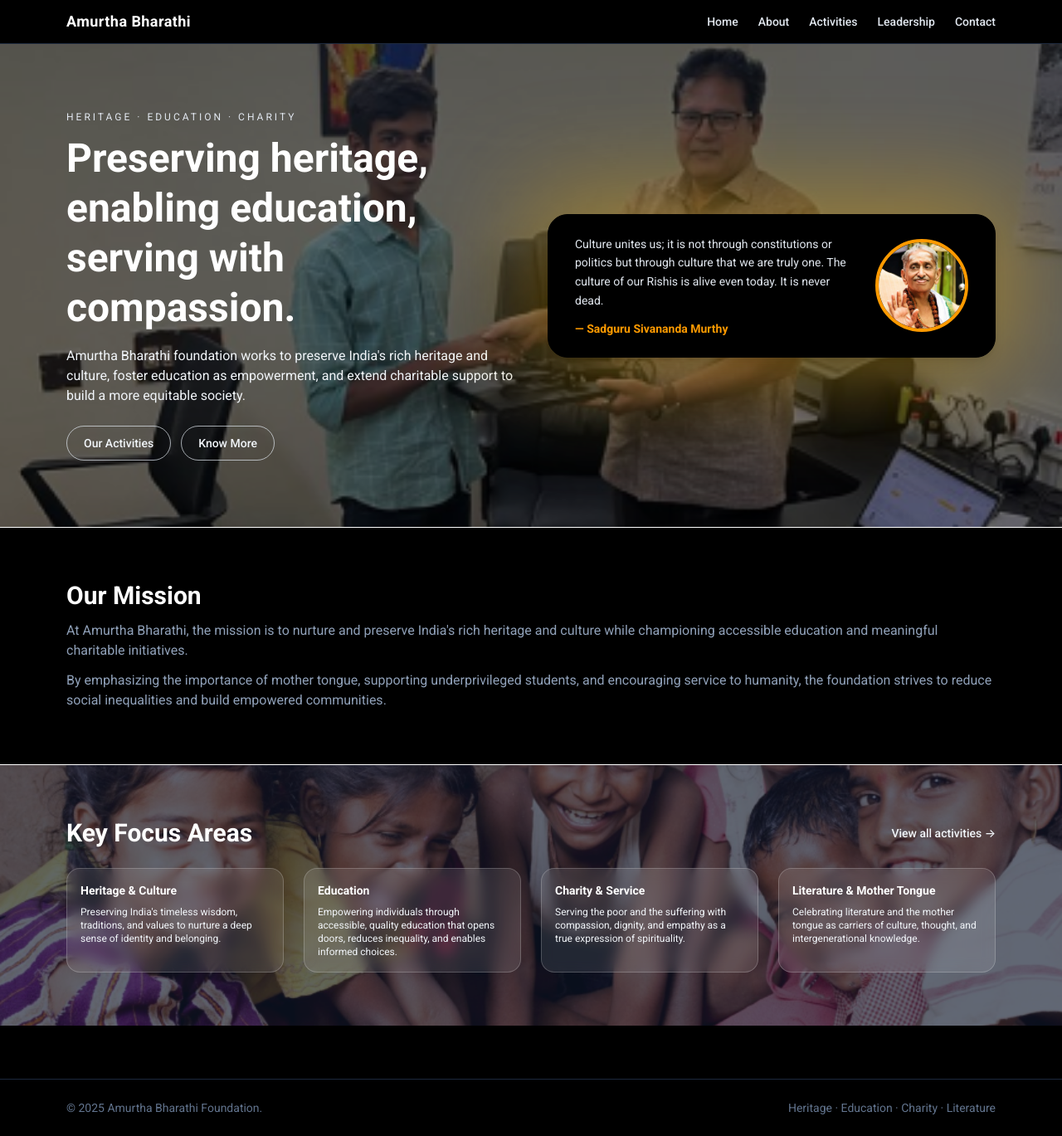
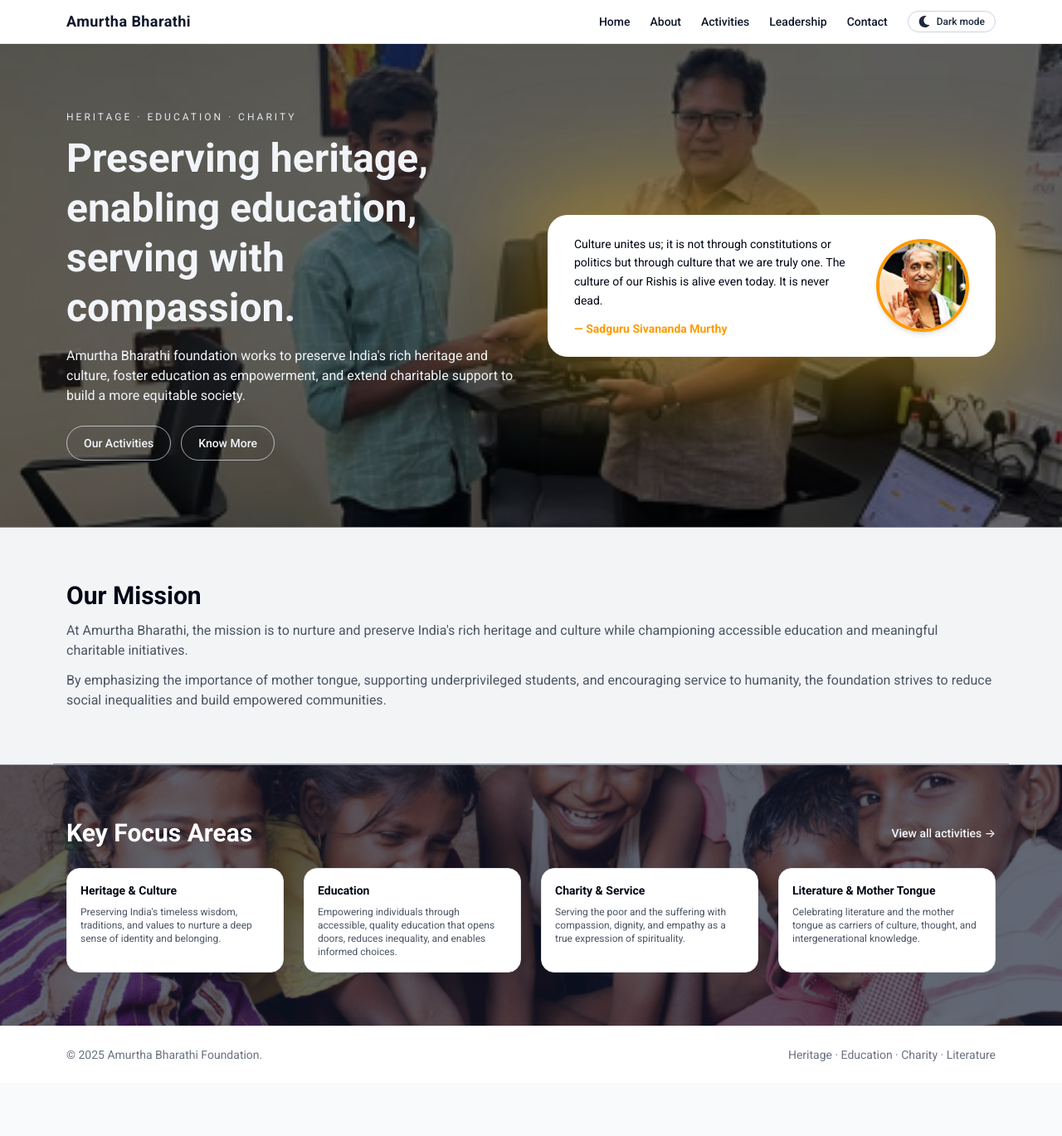
Before and after one commit to E7VN/amurtha-bharathi, a Next.js app in the folder frontend/: page / in a window 1280 px wide. Shown: the whole page at 83% size. After the commit the page ends 1305 px from the top, so only its background shows below. Built offline with nearby package versions, Linux system fonts and the light colour scheme.

Commit message:
Dark Mode Toggle

```diff
--- a/frontend/app/globals.css
+++ b/frontend/app/globals.css
@@ -1,10 +1,8 @@
 @import "tailwindcss";
 
-@theme {
-  /* optional custom theme tokens can go here later */
-}
+@theme {}
 
-/* plain CSS only below, no Tailwind utilities */
+/* base font + scroll (already there) */
 body {
   font-family: "Roboto", system-ui, -apple-system, BlinkMacSystemFont,
     "Segoe UI", sans-serif;
@@ -13,3 +11,79 @@ body {
 html {
   overflow-y: scroll;
 }
+
+/* theme-aware helpers */
+html[data-theme="light"] .surface {
+  background-color: #ffffff;
+  color: #020617;
+}
+
+html[data-theme="dark"] .surface {
+  background-color: #020617;
+  color: #e5e7eb;
+}
+
+html[data-theme="light"] .section-muted {
+  background-color: #f3f4f6;
+  color: #020617;
+}
+
+html[data-theme="dark"] .section-muted {
+  background-color: #020617;
+  color: #e5e7eb;
+}
+
+html[data-theme="light"] .card {
+  background-color: #ffffff;
+  border-color: #e5e7eb;
+  color: #020617;
+}
+
+html[data-theme="dark"] .card {
+  background-color: #020617;
+  border-color: #4b5563;
+  color: #e5e7eb;
+}
+
+html[data-theme="light"] .text-muted-foreground {
+  color: #4b5563; /* slate-600 */
+}
+
+html[data-theme="dark"] .text-muted-foreground {
+  color: #9ca3af; /* slate-400 */
+}
+
+/* Header + footer surfaces */
+html[data-theme="light"] .site-header {
+  background-color: #ffffff;
+  border-bottom: 1px solid #e5e7eb; /* slate-200 */
+  color: #0f172a; /* slate-900 */
+}
+
+html[data-theme="dark"] .site-header {
+  background-color: #020617; /* near black */
+  border-bottom: 1px solid #1f2937; /* slate-800 */
+  color: #e5e7eb;
+}
+
+html[data-theme="light"] .site-footer {
+  background-color: #ffffff;
+  border-top: 1px solid #e5e7eb;
+  color: #6b7280; /* slate-500 */
+}
+
+html[data-theme="dark"] .site-footer {
+  background-color: #020617;
+  border-top: 1px solid #1f2937;
+  color: #9ca3af; /* slate-400 */
+}
+
+html[data-theme="light"] body {
+  background-color: #f8fafc;
+  color: #020617;
+}
+
+html[data-theme="dark"] body {
+  background-color: #020617;
+  color: #e5e7eb;
+}
--- a/frontend/app/layout.tsx
+++ b/frontend/app/layout.tsx
@@ -1,6 +1,8 @@
 // app/layout.tsx
 import "./globals.css";
 import Link from "next/link";
+import { ThemeProvider } from "@/components/ThemeProvider"; // new file you create
+import { ThemeToggle } from "@/components/ThemeToggle";
 
 export const metadata = {
   title: "Amurtha Bharathi Foundation",
@@ -22,12 +24,9 @@ export default function RootLayout({
   children: React.ReactNode;
 }) {
   return (
-    <html lang="en">
+    <html lang="en" suppressHydrationWarning>
       <head>
-        <link
-          rel="preconnect"
-          href="https://fonts.googleapis.com"
-        />
+        <link rel="preconnect" href="https://fonts.googleapis.com" />
         <link
           rel="preconnect"
           href="https://fonts.gstatic.com"
@@ -38,8 +37,9 @@ export default function RootLayout({
           rel="stylesheet"
         />
       </head>
-      <body className="min-h-screen flex flex-col bg-black text-white">
-        <header className="border-b border-slate-800 bg-black/90 backdrop-blur">
+      <body className="min-h-screen flex flex-col">
+        <ThemeProvider>
+          <header className="site-header backdrop-blur">
             <div className="max-w-6xl mx-auto px-4 py-3 flex items-center justify-between">
               <Link
                 href="/"
@@ -48,7 +48,8 @@ export default function RootLayout({
                 Amurtha Bharathi
               </Link>
 
-            <nav className="flex items-center gap-6 text-sm font-medium text-slate-200">
+              <div className="flex items-center gap-6">
+                <nav className="flex items-center gap-6 text-sm font-medium">
                   {navLinks.map((link) => (
                     <Link
                       key={link.href}
@@ -59,17 +60,20 @@ export default function RootLayout({
                     </Link>
                   ))}
                 </nav>
+                <ThemeToggle />
+              </div>
             </div>
           </header>
 
           <main className="flex-1">{children}</main>
 
-        <footer className="border-t border-slate-800 bg-black mt-16">
-          <div className="max-w-6xl mx-auto px-4 py-6 text-xs md:text-sm text-slate-500 flex flex-col md:flex-row md:items-center md:justify-between gap-2">
+          <footer className="site-footer">
+            <div className="max-w-6xl mx-auto px-4 py-6 text-xs md:text-sm flex flex-col md:flex-row md:items-center md:justify-between gap-2">
               <p>© {new Date().getFullYear()} Amurtha Bharathi Foundation.</p>
               <p>Heritage · Education · Charity · Literature</p>
             </div>
           </footer>
+        </ThemeProvider>
       </body>
     </html>
   );
--- a/frontend/app/page.tsx
+++ b/frontend/app/page.tsx
@@ -40,7 +40,7 @@ export default function HomePage() {
   return (
     <div>
       {/* Hero with fading background images */}
-      <section className="relative overflow-hidden border-b">
+      <section className="relative overflow-hidden border-b border-slate-800/50">
         {/* background slideshow */}
         <div className="absolute inset-0 -z-10">
           {heroImages.map((src, i) => (
@@ -51,7 +51,7 @@ export default function HomePage() {
               }`}
             >
               <Image src={src} alt="" fill priority className="object-cover" />
-              {/* black tint instead of white */}
+              {/* overlay tint – stays darkish in both themes */}
               <div className="absolute inset-0 bg-black/55" />
             </div>
           ))}
@@ -63,10 +63,10 @@ export default function HomePage() {
             <p className="text-xs uppercase tracking-[0.25em] text-slate-200 mb-3">
               Heritage · Education · Charity
             </p>
-            <h1 className="text-3xl md:text-4xl lg:text-5xl font-semibold leading-tight mb-4 text-white">
+            <h1 className="text-3xl md:text-4xl lg:text-5xl font-semibold leading-tight mb-4 text-slate-100">
               Preserving heritage, enabling education, serving with compassion.
             </h1>
-            <p className="text-slate-100 mb-6 max-w-xl">
+            <p className="mb-6 max-w-xl text-slate-100">
               Amurtha Bharathi foundation works to preserve India&apos;s rich
               heritage and culture, foster education as empowerment, and extend
               charitable support to build a more equitable society.
@@ -87,16 +87,17 @@ export default function HomePage() {
             </div>
           </div>
 
+          {/* quote card */}
           <div className="relative">
             <div className="pointer-events-none absolute -inset-6 rounded-[16px] bg-amber-400/40 blur-3xl" />
 
-            <div className="relative flex items-center gap-6 rounded-3xl bg-black shadow-lg px-6 py-5 md:px-8 md:py-6 border border-black">
+            <div className="relative flex items-center gap-6 rounded-3xl card px-6 py-5 md:px-8 md:py-6">
               {/* text first (left) */}
               <div className="flex-1 text-left">
-                <p className="text-xs md:text-sm leading-relaxed mb-3 text-slate-200">
-                  Culture unites us; it is not through constitutions or politics but
-                  through culture that we are truly one. The culture of our Rishis is
-                  alive even today. It is never dead.
+                <p className="text-xs md:text-sm leading-relaxed mb-3">
+                  Culture unites us; it is not through constitutions or politics
+                  but through culture that we are truly one. The culture of our
+                  Rishis is alive even today. It is never dead.
                 </p>
                 <p className="text-xs md:text-sm font-semibold text-amber-500">
                   — Sadguru Sivananda Murthy
@@ -116,23 +117,21 @@ export default function HomePage() {
               </div>
             </div>
           </div>
-
-
         </div>
       </section>
 
-      {/* Mission*/}
-      <section className="bg-black">
-        <div className="mx-auto max-w-6xl px-4 py-14 md:py-16 border-b border-black">
-          <h2 className="text-2xl md:text-3xl font-semibold mb-3 text-white">
+      {/* Mission */}
+      <section className="section-muted">
+        <div className="mx-auto max-w-6xl px-4 py-14 md:py-16 border-b border-slate-800/40">
+          <h2 className="text-2xl md:text-3xl font-semibold mb-3">
             Our Mission
           </h2>
-          <p className="text-slate-400 mb-3">
+          <p className="mb-3 text-muted-foreground">
             At Amurtha Bharathi, the mission is to nurture and preserve
             India&apos;s rich heritage and culture while championing accessible
             education and meaningful charitable initiatives.
           </p>
-          <p className="text-slate-400">
+          <p className="text-muted-foreground">
             By emphasizing the importance of mother tongue, supporting
             underprivileged students, and encouraging service to humanity, the
             foundation strives to reduce social inequalities and build
@@ -142,7 +141,7 @@ export default function HomePage() {
       </section>
 
       {/* Key Focus Areas with static background image */}
-      <section className="relative border-t">
+      <section className="relative border-t border-slate-800/40">
         <div className="absolute inset-0 -z-10">
           <Image
             src="/focus-bg.jpg"
@@ -153,7 +152,7 @@ export default function HomePage() {
           <div className="absolute inset-0 bg-slate-900/65" />
         </div>
 
-        <div className="max-w-6xl mx-auto px-4 py-14 md:py-16">
+        <div className="max-w-6xl mx-auto px-4 pt-14 md:pt-16 pb-16">
           <div className="flex items-center justify-between mb-6">
             <h2 className="text-2xl md:text-3xl font-semibold text-white">
               Key Focus Areas
@@ -170,12 +169,14 @@ export default function HomePage() {
             {focusAreas.map((area) => (
               <div
                 key={area.title}
-                className="rounded-2xl border border-white/20 bg-white/10 backdrop-blur p-4 hover:bg-white/15 transition"
+                className="card rounded-2xl border bg-white/10 backdrop-blur p-4 hover:bg-white/15 transition"
               >
-                <h3 className="text-sm font-semibold mb-2 text-white">
+                <h3 className="text-sm font-semibold mb-2">
                   {area.title}
                 </h3>
-                <p className="text-xs text-slate-100">{area.desc}</p>
+                <p className="text-xs text-muted-foreground">
+                  {area.desc}
+                </p>
               </div>
             ))}
           </div>
--- /dev/null
+++ b/frontend/components/ThemeProvider.tsx
@@ -0,0 +1,57 @@
+// components/ThemeProvider.tsx
+"use client";
+
+import {
+  createContext,
+  useContext,
+  useEffect,
+  useState,
+  ReactNode,
+} from "react";
+
+type Theme = "light" | "dark";
+
+type ThemeContextType = {
+  theme: Theme;
+  toggleTheme: () => void;
+};
+
+const ThemeContext = createContext<ThemeContextType | null>(null);
+
+export const useTheme = () => {
+  const ctx = useContext(ThemeContext);
+  if (!ctx) throw new Error("useTheme must be used within ThemeProvider");
+  return ctx;
+};
+
+export function ThemeProvider({ children }: { children: ReactNode }) {
+  const [theme, setTheme] = useState<Theme>("light");
+
+  useEffect(() => {
+    const stored = window.localStorage.getItem("theme");
+    if (stored === "light" || stored === "dark") {
+      setTheme(stored);
+    } else {
+      const prefersDark = window.matchMedia(
+        "(prefers-color-scheme: dark)"
+      ).matches;
+      setTheme(prefersDark ? "dark" : "light");
+    }
+  }, []);
+
+  useEffect(() => {
+    const root = document.documentElement;
+    root.classList.toggle("dark", theme === "dark");
+    root.dataset.theme = theme;
+    window.localStorage.setItem("theme", theme);
+  }, [theme]);
+
+  const toggleTheme = () =>
+    setTheme((prev) => (prev === "dark" ? "light" : "dark"));
+
+  return (
+    <ThemeContext.Provider value={{ theme, toggleTheme }}>
+      {children}
+    </ThemeContext.Provider>
+  );
+}
--- a/frontend/components/ThemeToggle.tsx
+++ b/frontend/components/ThemeToggle.tsx
@@ -0,0 +1,27 @@
+// components/ThemeToggle.tsx
+"use client";
+
+import { useTheme } from "@/components/ThemeProvider";
+import { FaMoon } from "react-icons/fa";
+
+export function ThemeToggle() {
+  const { theme, toggleTheme } = useTheme();
+  const isDark = theme === "dark";
+
+  return (
+    <button
+      type="button"
+      onClick={toggleTheme}
+      aria-label="Toggle dark mode"
+      className={`inline-flex items-center gap-2 rounded-full border px-3 py-1 text-xs font-medium transition
+        ${
+          isDark
+            ? "border-slate-600 bg-slate-900 text-slate-100 hover:bg-slate-800"
+            : "border-slate-300 bg-white text-slate-800 hover:bg-slate-100"
+        }`}
+    >
+      <FaMoon className="h-3.5 w-3.5" />
+      <span>{isDark ? "Light mode" : "Dark mode"}</span>
+    </button>
+  );
+}
--- a/frontend/package.json
+++ b/frontend/package.json
@@ -11,7 +11,8 @@
   "dependencies": {
     "next": "16.1.0",
     "react": "19.2.3",
-    "react-dom": "19.2.3"
+    "react-dom": "19.2.3",
+    "react-icons": "^5.5.0"
   },
   "devDependencies": {
     "@tailwindcss/postcss": "^4.1.18",
```
Also changed, not shown: frontend/app/initiatives/page.tsx (+5 -4 lines), 1 other file (tests, documents, lock files or other folders). Lines whose indentation alone changed are shown as unchanged.
